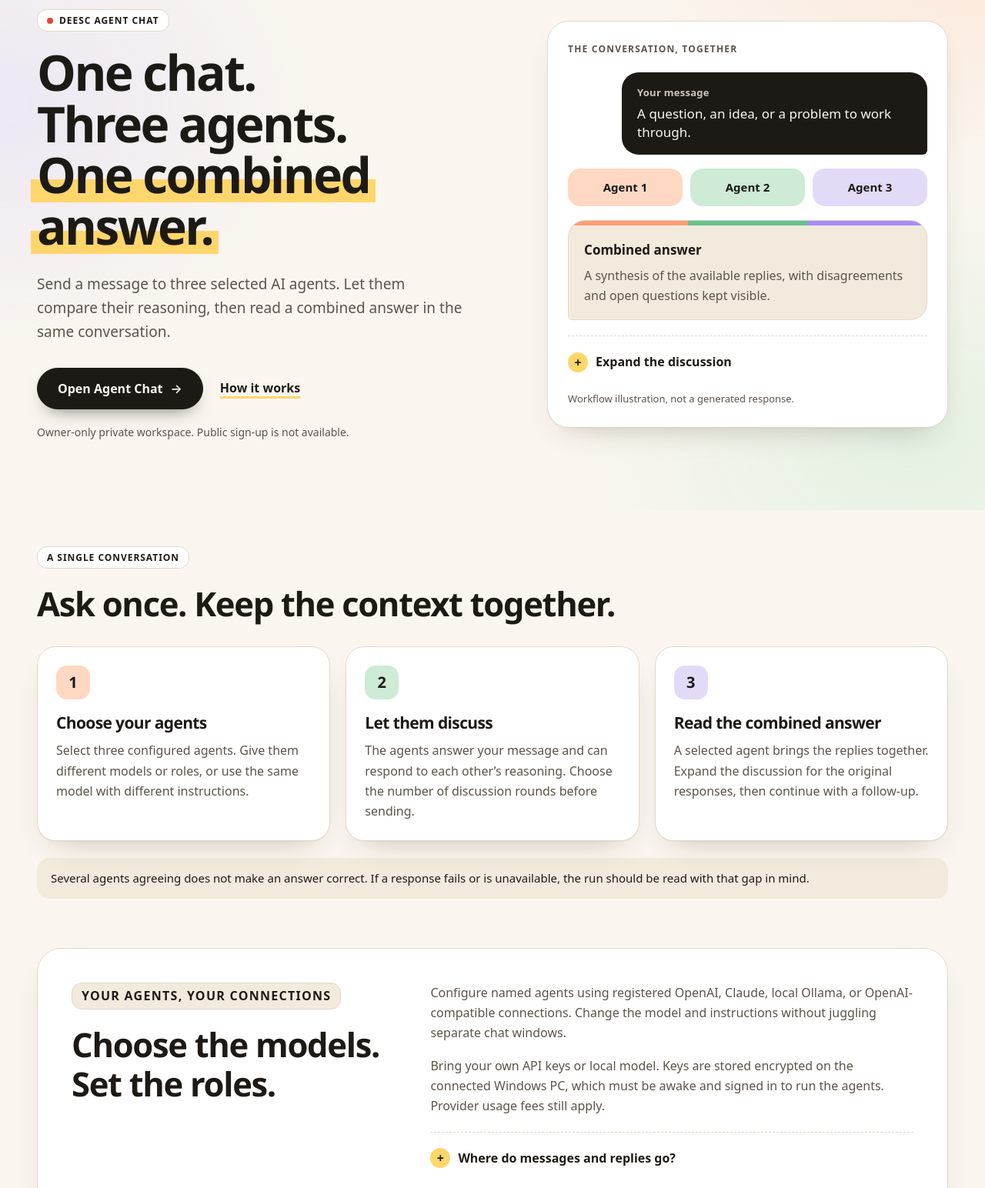
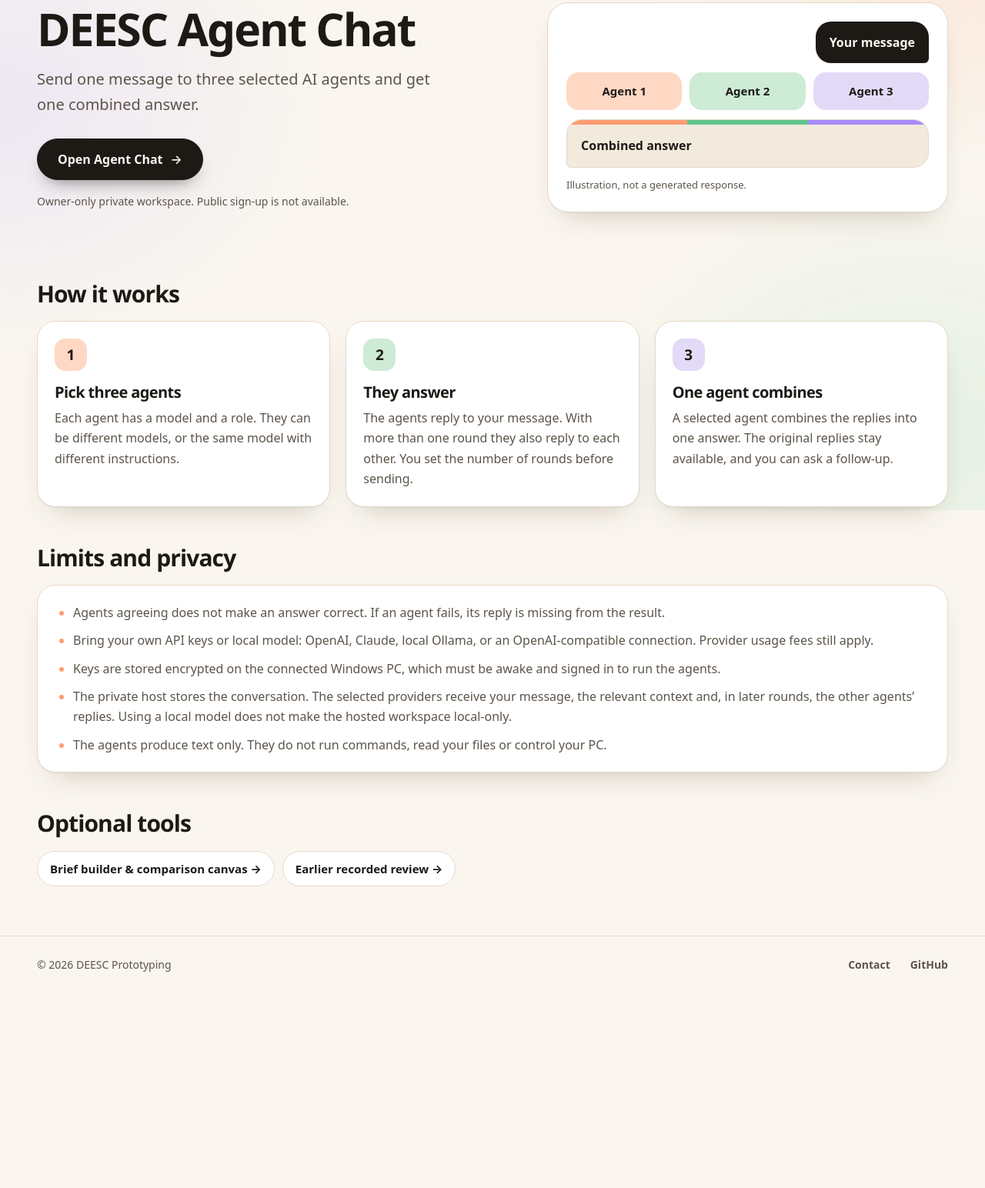
Before and after one commit to tstolpe29/deesc-website, a plain HTML site: page agent-chat.html in a window 1280 px wide. Shown: the part 137-1681 px from the top of the page at 77% size. After the commit the page ends 1432 px from the top, so only its background shows below. Drawn offline with Linux system fonts and the light colour scheme.

Commit message:
Simplify the Agent Chat page wording
Plain title, one sentence, three short steps and a short list of
limits and privacy facts. Removes the slogans, eyebrow labels and
expandable sections. The facts stay: owner-only access, bring your
own keys, where messages go, agents produce text only, agreement is
not correctness. Page checks updated to the new wording.

Co-Authored-By: Claude Fable 5.2 <noreply@anthropic.com>

```diff
--- a/agent-chat.css
+++ b/agent-chat.css
@@ -1,4 +1,4 @@
-/* DEESC Agent Chat page theme: warm, light, friendly. Loaded after decision-base.css and
+/* DEESC Agent Chat page theme: warm, light, plain. Loaded after decision-base.css and
    overrides it for this page only; the other pages keep their own look. */
 :root{--bg:#faf6ef;--surface:#fff;--sand:#f2eadd;--line:#e3d8c7;--text:#1d1a16;--muted:#5c544a;--ink:#1d1a16;--on-ink:#faf6ef;--link:#b3301a;--mark:#ffd66b;--peach:#ffd8c4;--mint:#cdebd5;--lilac:#e3daf8;--peach-strong:#ff9d73;--mint-strong:#63c48c;--lilac-strong:#a78bfa;--shadow:0 1px 0 rgba(60,40,10,.04),0 18px 40px -22px rgba(60,40,10,.3);--display:ui-rounded,"SF Pro Rounded","Segoe UI Variable Display","Segoe UI",system-ui,sans-serif;--blue:var(--ink);--blue-light:var(--link);color-scheme:light}
 html{scroll-padding-top:96px}
@@ -18,71 +18,50 @@ h1,h2,h3{font-family:var(--display);font-weight:800;letter-spacing:-.03em}
 .main-nav a:hover{color:var(--ink);background:var(--sand)}
 .main-nav a[aria-current=page]{color:var(--on-ink);background:var(--ink)}
 
-/* Buttons and small labels */
+/* Button */
 .button{min-height:52px;padding:14px 26px;font-size:16px;font-weight:700;border:1px solid var(--line);border-radius:999px;background:var(--surface);color:var(--ink);transition:background .15s,border-color .15s,transform .15s}
 .button:hover{background:var(--sand)}
 .button.primary{background:var(--ink);border-color:var(--ink);color:var(--on-ink);box-shadow:0 12px 24px -14px rgba(29,26,22,.7)}
 .button.primary:hover{background:var(--link);border-color:var(--link);transform:translateY(-1px)}
 .button.primary::after{content:"→";content:"→"/"";font-weight:600}
-.eyebrow{display:inline-block;font-size:12px;line-height:1.45;letter-spacing:.08em;color:var(--ink);background:var(--surface);border:1px solid var(--line);border-radius:13px;padding:5px 12px;margin-bottom:20px}
-.chat-hero .eyebrow::before{content:"";display:inline-block;width:8px;height:8px;border-radius:50%;background:#e8472b;margin-right:8px}
 
-/* Hero */
-.chat-hero{display:grid;grid-template-columns:1.15fr 1fr;gap:64px;align-items:center;padding-block:72px 80px}
-.chat-hero h1{font-size:clamp(42px,5vw,72px);line-height:1.04;letter-spacing:-.04em;margin-bottom:26px}
-.chat-hero h1 .muted{color:inherit;padding:0 .12em;margin:0 -.12em;background:linear-gradient(transparent 58%,var(--mark) 58%,var(--mark) 92%,transparent 92%);-webkit-box-decoration-break:clone;box-decoration-break:clone}
-.chat-lede{font-size:19px;max-width:560px;margin-bottom:30px}
-.chat-actions{display:flex;gap:22px;align-items:center;flex-wrap:wrap}
-.chat-text-link{color:var(--ink);font-size:16px;font-weight:700;text-decoration:underline;text-decoration-color:var(--mark);text-decoration-thickness:3px;text-underline-offset:5px}
-.chat-text-link:hover{text-decoration-color:var(--link)}
-.chat-access{font-size:14px;margin:18px 0 0}
+/* Intro */
+.chat-hero{display:grid;grid-template-columns:1.15fr 1fr;gap:64px;align-items:center;padding-block:64px 48px}
+.chat-hero h1{font-size:clamp(38px,4.6vw,60px);line-height:1.06;letter-spacing:-.035em;margin-bottom:18px}
+.chat-lede{font-size:20px;max-width:520px;margin-bottom:28px}
+.chat-actions{display:flex}
+.chat-access{font-size:14px;margin:16px 0 0}
 
-/* The conversation picture: your message, three agents, one answer */
-.chat-flow{min-width:0;padding:26px;background:var(--surface);border:1px solid var(--line);border-radius:28px;box-shadow:var(--shadow)}
-.chat-label{font-size:12px;font-weight:700;letter-spacing:.1em;color:var(--muted);margin-bottom:20px}
-.chat-flow-message{margin-left:15%;padding:16px 20px;border-radius:22px 22px 6px 22px;background:var(--ink)}
-.chat-flow-message span{display:block;font-size:13px;font-weight:700;letter-spacing:.02em;color:#cfc6b8}
-.chat-flow-message p{font-size:17px;line-height:1.45;margin:4px 0 0;color:var(--on-ink)}
-.chat-flow-agents{display:grid;grid-template-columns:repeat(3,minmax(0,1fr));gap:10px;margin:18px 0}
+/* The picture: your message, three agents, one answer */
+.chat-flow{display:grid;gap:12px;min-width:0;padding:24px;background:var(--surface);border:1px solid var(--line);border-radius:28px;box-shadow:var(--shadow)}
+.chat-flow p{margin:0}
+.chat-flow-message,.chat-flow-answer{padding:14px 18px;font-size:16px;font-weight:700}
+.chat-flow-message{justify-self:end;border-radius:20px 20px 6px;background:var(--ink);color:var(--on-ink)}
+.chat-flow-agents{display:grid;grid-template-columns:repeat(3,minmax(0,1fr));gap:10px}
 .chat-flow-agents span{text-align:center;padding:12px 6px;border-radius:16px;font-size:15px;font-weight:700;color:var(--ink)}
 .chat-flow-agents span:nth-child(1){background:var(--peach)}
 .chat-flow-agents span:nth-child(2){background:var(--mint)}
 .chat-flow-agents span:nth-child(3){background:var(--lilac)}
-.chat-flow-answer{position:relative;overflow:hidden;padding:24px 20px 18px;border:1px solid var(--line);border-radius:22px 22px 22px 6px;background:var(--sand)}
+.chat-flow-answer{position:relative;overflow:hidden;padding-top:20px;border:1px solid var(--line);border-radius:20px 20px 20px 6px;background:var(--sand);color:var(--ink)}
 .chat-flow-answer::before{content:"";position:absolute;inset:0 0 auto;height:6px;background:linear-gradient(90deg,var(--peach-strong) 0 33.33%,var(--mint-strong) 33.33% 66.66%,var(--lilac-strong) 66.66%)}
-.chat-flow-answer span{font-size:17px;font-weight:800;color:var(--ink)}
-.chat-flow-answer p{font-size:16px;margin:6px 0 0}
-.chat-flow-details{border-top:1px dashed var(--line);margin-top:20px;padding-top:12px}
-.chat-flow-details summary,.chat-privacy summary{display:flex;align-items:center;gap:10px;cursor:pointer;list-style:none;color:var(--ink);font-size:16px;font-weight:700;padding:8px 0}
-.chat-flow-details summary::-webkit-details-marker,.chat-privacy summary::-webkit-details-marker{display:none}
-.chat-flow-details summary::before,.chat-privacy summary::before{content:"+";flex:none;display:grid;place-items:center;width:26px;height:26px;border-radius:50%;background:var(--mark);font-weight:800;line-height:1}
-.chat-flow-details[open] summary::before,.chat-privacy[open] summary::before{content:"–"}
-.chat-flow-details p,.chat-privacy p{font-size:16px;margin:10px 0 0}
-.chat-diagram-note{font-size:13px;margin:16px 0 0}
+.chat-diagram-note{font-size:13px}
 
-/* How it works */
-.chat-section-heading{max-width:760px;margin-bottom:30px}
-.chat-how h2,.chat-connections h2{font-size:clamp(30px,3.4vw,44px);margin-bottom:0}
-.chat-how{padding-block:56px;scroll-margin-top:100px}
-.chat-steps{display:grid;grid-template-columns:repeat(3,minmax(0,1fr));gap:20px;counter-reset:step}
-.chat-steps article{counter-increment:step;padding:24px;background:var(--surface);border:1px solid var(--line);border-radius:24px;box-shadow:var(--shadow)}
-.chat-steps article::before{content:counter(step);display:grid;place-items:center;width:44px;height:44px;margin-bottom:18px;border-radius:14px;font:800 20px/1 var(--display);color:var(--ink)}
-.chat-steps article:nth-child(1)::before{background:var(--peach)}
-.chat-steps article:nth-child(2)::before{background:var(--mint)}
-.chat-steps article:nth-child(3)::before{background:var(--lilac)}
-.chat-steps h3{font-size:21px;margin-bottom:10px}
-.chat-steps p{font-size:16px;margin-bottom:0}
-.chat-boundary{font-size:15px;margin:22px 0 0;padding:14px 18px;border-radius:16px;background:var(--sand);color:var(--text)}
-
-/* Connections and optional tools */
-.chat-connections{display:grid;grid-template-columns:1fr 1.5fr;gap:48px;padding:44px;margin-block:8px 56px;background:var(--surface);border:1px solid var(--line);border-radius:32px;box-shadow:var(--shadow)}
-.chat-connections .eyebrow{background:var(--sand)}
-.chat-connections p{font-size:16px}
-.chat-privacy{margin-top:20px;padding-top:12px;border-top:1px dashed var(--line)}
-.chat-optional{display:flex;align-items:center;justify-content:space-between;gap:40px;padding:26px 30px;margin-bottom:64px;border:1.5px dashed #cdbfa9;border-radius:24px}
-.chat-optional h2{font-size:22px;margin-bottom:8px}
-.chat-optional p{font-size:16px;max-width:620px;margin:0}
-.chat-optional-links{display:flex;flex-direction:column;gap:10px;flex-shrink:0}
+/* Sections */
+.chat-how h2,.chat-notes h2,.chat-optional h2{font-size:clamp(24px,2.6vw,30px);margin-bottom:18px}
+.chat-how{padding-block:40px 20px;scroll-margin-top:100px}
+.chat-steps{display:grid;grid-template-columns:repeat(3,minmax(0,1fr));gap:20px;margin:0;padding:0;list-style:none;counter-reset:step}
+.chat-steps li{counter-increment:step;padding:22px;background:var(--surface);border:1px solid var(--line);border-radius:24px;box-shadow:var(--shadow)}
+.chat-steps li::before{content:counter(step);display:grid;place-items:center;width:42px;height:42px;margin-bottom:16px;border-radius:14px;font:800 19px/1 var(--display);color:var(--ink)}
+.chat-steps li:nth-child(1)::before{background:var(--peach)}
+.chat-steps li:nth-child(2)::before{background:var(--mint)}
+.chat-steps li:nth-child(3)::before{background:var(--lilac)}
+.chat-steps h3{font-size:20px;margin-bottom:8px}
+.chat-steps p{font-size:16px;margin:0}
+.chat-notes{padding-block:28px 20px}
+.chat-notes ul{display:grid;gap:10px;margin:0;padding:22px 26px 22px 46px;background:var(--surface);border:1px solid var(--line);border-radius:24px;box-shadow:var(--shadow);color:var(--muted);font-size:16px}
+.chat-notes li::marker{color:var(--peach-strong)}
+.chat-optional{padding-block:28px 64px}
+.chat-optional-links{display:flex;flex-wrap:wrap;gap:10px}
 .chat-optional-links a{font-size:15px;font-weight:700;color:var(--ink);padding:10px 16px;border:1px solid var(--line);border-radius:999px;background:var(--surface);transition:background .15s,border-color .15s}
 .chat-optional-links a::after{content:" →";content:" →"/""}
 .chat-optional-links a:hover{background:var(--mark);border-color:var(--mark)}
@@ -92,7 +71,7 @@ h1,h2,h3{font-family:var(--display);font-weight:800;letter-spacing:-.03em}
 .footer-bottom{font-size:14px}
 .footer-bottom a{font-weight:600}
 
-@media(max-width:1100px){.chat-hero{gap:40px}.chat-connections{gap:32px;padding:34px}.main-nav a{padding:7px 11px;font-size:13px}}
-@media(max-width:800px){body{font-size:16px}.site-header{height:68px}.menu-toggle{gap:10px;padding:7px 13px;border:1px solid var(--line);border-radius:999px;background:var(--surface);color:var(--ink);font-weight:700}.main-nav{top:67px;margin:8px 12px 0;padding:8px;gap:2px;background:var(--surface);border:1px solid var(--line);border-radius:18px;box-shadow:var(--shadow)}.main-nav a{padding:13px 14px;font-size:16px;border:0;border-radius:12px}.chat-hero{grid-template-columns:1fr;gap:34px;padding-block:40px 48px}.chat-intro,.chat-flow{max-width:640px}.chat-hero h1{font-size:clamp(38px,11vw,58px)}.chat-lede{font-size:18px}.chat-actions{gap:16px}.chat-steps{grid-template-columns:1fr;gap:14px}.chat-how{padding-block:40px;scroll-margin-top:86px}.chat-connections{grid-template-columns:1fr;gap:18px;padding:26px 22px;border-radius:26px;margin-bottom:40px}.chat-optional{flex-direction:column;align-items:flex-start;gap:18px;padding:22px;margin-bottom:44px}.chat-optional-links{flex-shrink:1;width:100%}}
-@media(max-width:420px){.chat-flow{padding:18px;border-radius:24px}.chat-flow-message{margin-left:8%}.chat-flow-agents{gap:6px}.chat-flow-agents span{font-size:14px;padding:11px 2px}.chat-steps article{padding:20px}.chat-actions .button{width:100%}}
-@media(max-width:340px){.nav-wrap{gap:12px}.brand{width:108px}.brand img{width:108px}.chat-hero h1{font-size:34px}.button{padding:14px 18px}.chat-flow{padding:16px}.chat-flow-agents span{font-size:13px;padding:11px 0}.chat-connections{padding:22px 18px}}
+@media(max-width:1100px){.chat-hero{gap:40px}.main-nav a{padding:7px 11px;font-size:13px}}
+@media(max-width:800px){body{font-size:16px}.site-header{height:68px}.menu-toggle{gap:10px;padding:7px 13px;border:1px solid var(--line);border-radius:999px;background:var(--surface);color:var(--ink);font-weight:700}.main-nav{top:67px;margin:8px 12px 0;padding:8px;gap:2px;background:var(--surface);border:1px solid var(--line);border-radius:18px;box-shadow:var(--shadow)}.main-nav a{padding:13px 14px;font-size:16px;border:0;border-radius:12px}.chat-hero{grid-template-columns:1fr;gap:30px;padding-block:36px 28px}.chat-intro,.chat-flow{max-width:640px}.chat-hero h1{font-size:clamp(34px,10vw,48px)}.chat-lede{font-size:18px}.chat-steps{grid-template-columns:1fr;gap:14px}.chat-how{padding-block:28px 12px;scroll-margin-top:86px}.chat-notes{padding-block:24px 12px}.chat-optional{padding-block:24px 44px}}
+@media(max-width:420px){.chat-flow{padding:18px;border-radius:24px}.chat-flow-agents{gap:6px}.chat-flow-agents span{font-size:14px;padding:11px 2px}.chat-steps li{padding:20px}.chat-notes ul{padding:18px 18px 18px 36px}.chat-actions .button{width:100%}.chat-optional-links a{width:100%}}
+@media(max-width:340px){.nav-wrap{gap:12px}.brand{width:108px}.brand img{width:108px}.chat-hero h1{font-size:32px}.button{padding:14px 18px}.chat-flow{padding:16px}.chat-flow-agents span{font-size:13px;padding:11px 0}}
--- a/agent-chat.html
+++ b/agent-chat.html
@@ -5,12 +5,12 @@
   <meta http-equiv="Content-Security-Policy" content="default-src 'none'; script-src 'self'; style-src 'self'; img-src 'self'; connect-src 'self'; font-src 'none'; base-uri 'none'; form-action 'none'">
   <meta name="viewport" content="width=device-width,initial-scale=1">
   <meta name="theme-color" content="#faf6ef">
-  <meta name="description" content="One message, three selected AI agents, and one combined answer. DEESC Agent Chat brings the conversation together, with the original discussion available to inspect.">
+  <meta name="description" content="DEESC Agent Chat sends one message to three selected AI agents and returns one combined answer. Owner-only private workspace.">
   <title>DEESC Agent Chat</title>
   <link rel="icon" href="assets/brand/deesc-chip-blue.png">
   <link rel="canonical" href="https://deescproto.com/agent-chat.html">
   <link rel="stylesheet" href="decision-base.css?v=3">
-  <link rel="stylesheet" href="agent-chat.css?v=2">
+  <link rel="stylesheet" href="agent-chat.css?v=3">
 </head>
 <body>
   <a class="skip-link" href="#main">Skip to content</a>
@@ -26,36 +26,38 @@
   <main id="main">
     <section class="container chat-hero" aria-labelledby="chat-heading">
       <div class="chat-intro">
-        <p class="eyebrow">DEESC AGENT CHAT</p>
-        <h1 id="chat-heading">One chat.<br>Three agents.<br><span class="muted">One combined answer.</span></h1>
-        <p class="chat-lede">Send a message to three selected AI agents. Let them compare their reasoning, then read a combined answer in the same conversation.</p>
-        <div class="chat-actions"><a class="button primary" href="https://deesc-agent-chat.rightbench4.chatgpt.site" rel="nofollow">Open Agent Chat</a><a class="chat-text-link" href="#how-it-works">How it works</a></div>
+        <h1 id="chat-heading">DEESC Agent Chat</h1>
+        <p class="chat-lede">Send one message to three selected AI agents and get one combined answer.</p>
+        <div class="chat-actions"><a class="button primary" href="https://deesc-agent-chat.rightbench4.chatgpt.site" rel="nofollow">Open Agent Chat</a></div>
         <p class="chat-access">Owner-only private workspace. Public sign-up is not available.</p>
       </div>
       <aside class="chat-flow" aria-label="How a chat run works">
-        <p class="chat-label">THE CONVERSATION, TOGETHER</p>
-        <div class="chat-flow-message"><span>Your message</span><p>A question, an idea, or a problem to work through.</p></div>
+        <p class="chat-flow-message">Your message</p>
         <div class="chat-flow-agents" aria-label="Three agents receive the message"><span>Agent 1</span><span>Agent 2</span><span>Agent 3</span></div>
-        <div class="chat-flow-answer"><span>Combined answer</span><p>A synthesis of the available replies, with disagreements and open questions kept visible.</p></div>
-        <details class="chat-flow-details"><summary>Expand the discussion</summary><p>In the workspace, inspect each agent’s original response and any follow-up rounds. The combined answer does not replace the conversation behind it.</p></details>
-        <p class="chat-diagram-note">Workflow illustration, not a generated response.</p>
+        <p class="chat-flow-answer">Combined answer</p>
+        <p class="chat-diagram-note">Illustration, not a generated response.</p>
       </aside>
     </section>
     <section class="container chat-how" id="how-it-works" aria-labelledby="how-heading">
-      <div class="chat-section-heading"><p class="eyebrow">A SINGLE CONVERSATION</p><h2 id="how-heading">Ask once. Keep the context together.</h2></div>
-      <div class="chat-steps">
-        <article><h3>Choose your agents</h3><p>Select three configured agents. Give them different models or roles, or use the same model with different instructions.</p></article>
-        <article><h3>Let them discuss</h3><p>The agents answer your message and can respond to each other’s reasoning. Choose the number of discussion rounds before sending.</p></article>
-        <article><h3>Read the combined answer</h3><p>A selected agent brings the replies together. Expand the discussion for the original responses, then continue with a follow-up.</p></article>
-      </div>
-      <p class="chat-boundary">Several agents agreeing does not make an answer correct. If a response fails or is unavailable, the run should be read with that gap in mind.</p>
+      <h2 id="how-heading">How it works</h2>
+      <ol class="chat-steps">
+        <li><h3>Pick three agents</h3><p>Each agent has a model and a role. They can be different models, or the same model with different instructions.</p></li>
+        <li><h3>They answer</h3><p>The agents reply to your message. With more than one round they also reply to each other. You set the number of rounds before sending.</p></li>
+        <li><h3>One agent combines</h3><p>A selected agent combines the replies into one answer. The original replies stay available, and you can ask a follow-up.</p></li>
+      </ol>
     </section>
-    <section class="container chat-connections" aria-labelledby="connections-heading">
-      <div><p class="eyebrow">YOUR AGENTS, YOUR CONNECTIONS</p><h2 id="connections-heading">Choose the models.<br>Set the roles.</h2></div>
-      <div><p>Configure named agents using registered OpenAI, Claude, local Ollama, or OpenAI-compatible connections. Change the model and instructions without juggling separate chat windows.</p><p>Bring your own API keys or local model. Keys are stored encrypted on the connected Windows PC, which must be awake and signed in to run the agents. Provider usage fees still apply.</p><details class="chat-privacy"><summary>Where do messages and replies go?</summary><p>The private host stores your conversation. Selected providers receive your message and relevant conversation context; discussion rounds also receive other agents’ replies. Using a local model does not make the hosted workspace local-only.</p><p>These agents produce text. They do not execute commands, browse your files, or control your PC through this chat.</p></details></div>
+    <section class="container chat-notes" aria-labelledby="notes-heading">
+      <h2 id="notes-heading">Limits and privacy</h2>
+      <ul>
+        <li>Agents agreeing does not make an answer correct. If an agent fails, its reply is missing from the result.</li>
+        <li>Bring your own API keys or local model: OpenAI, Claude, local Ollama, or an OpenAI-compatible connection. Provider usage fees still apply.</li>
+        <li>Keys are stored encrypted on the connected Windows PC, which must be awake and signed in to run the agents.</li>
+        <li>The private host stores the conversation. The selected providers receive your message, the relevant context and, in later rounds, the other agents’ replies. Using a local model does not make the hosted workspace local-only.</li>
+        <li>The agents produce text only. They do not run commands, read your files or control your PC.</li>
+      </ul>
     </section>
     <section class="container chat-optional" aria-labelledby="optional-heading">
-      <div><h2 id="optional-heading">Optional tools</h2><p>Need to organize a brief or compare options? The browser tools and an earlier recorded review remain available separately.</p></div>
+      <h2 id="optional-heading">Optional tools</h2>
       <div class="chat-optional-links"><a href="optional-tools.html">Brief builder &amp; comparison canvas</a><a href="optional-tools.html#recorded-review">Earlier recorded review</a></div>
     </section>
   </main>
```
Also changed, not shown: tests/agent-chat.test.mjs (+4 -2 lines).
